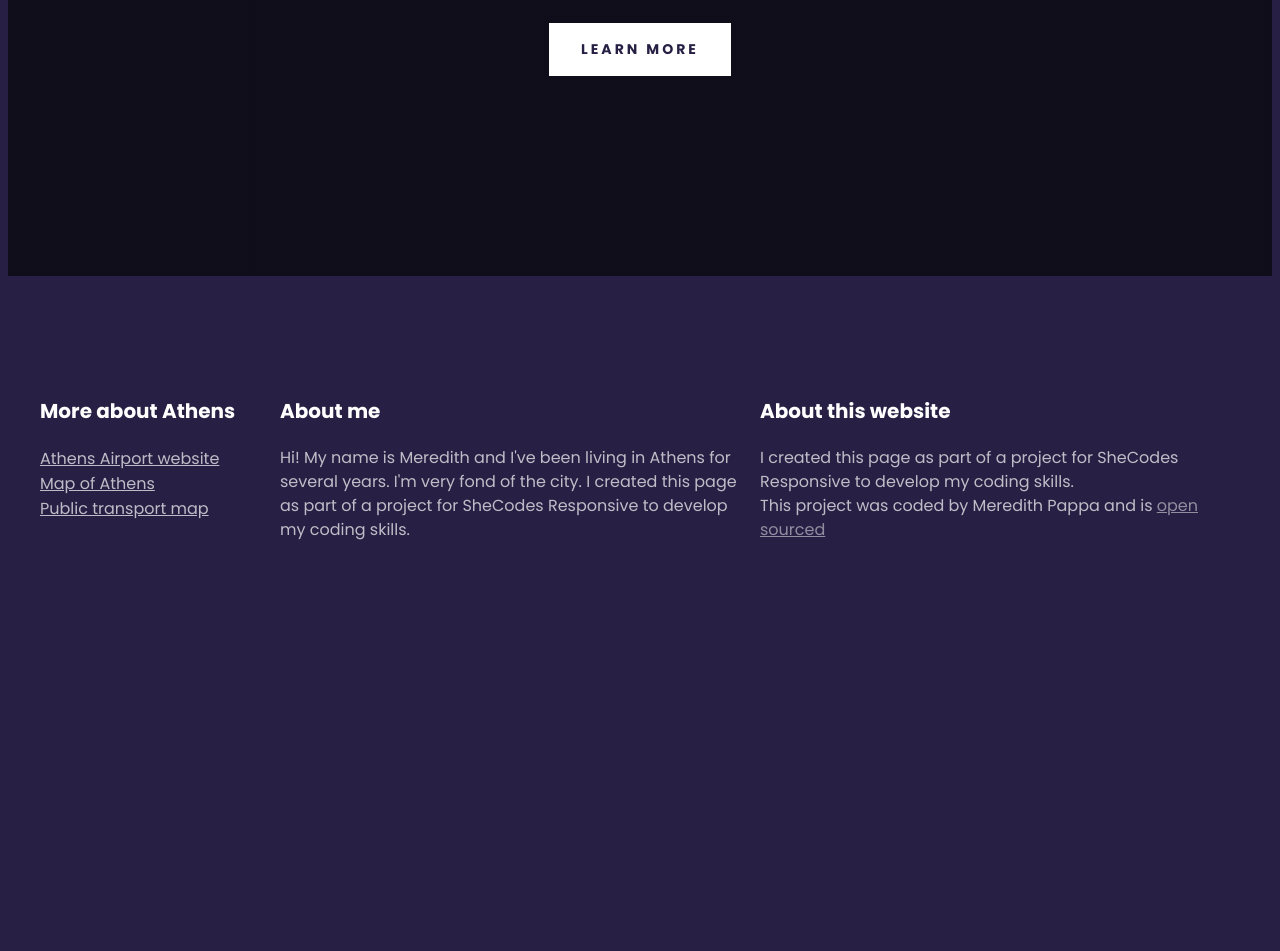
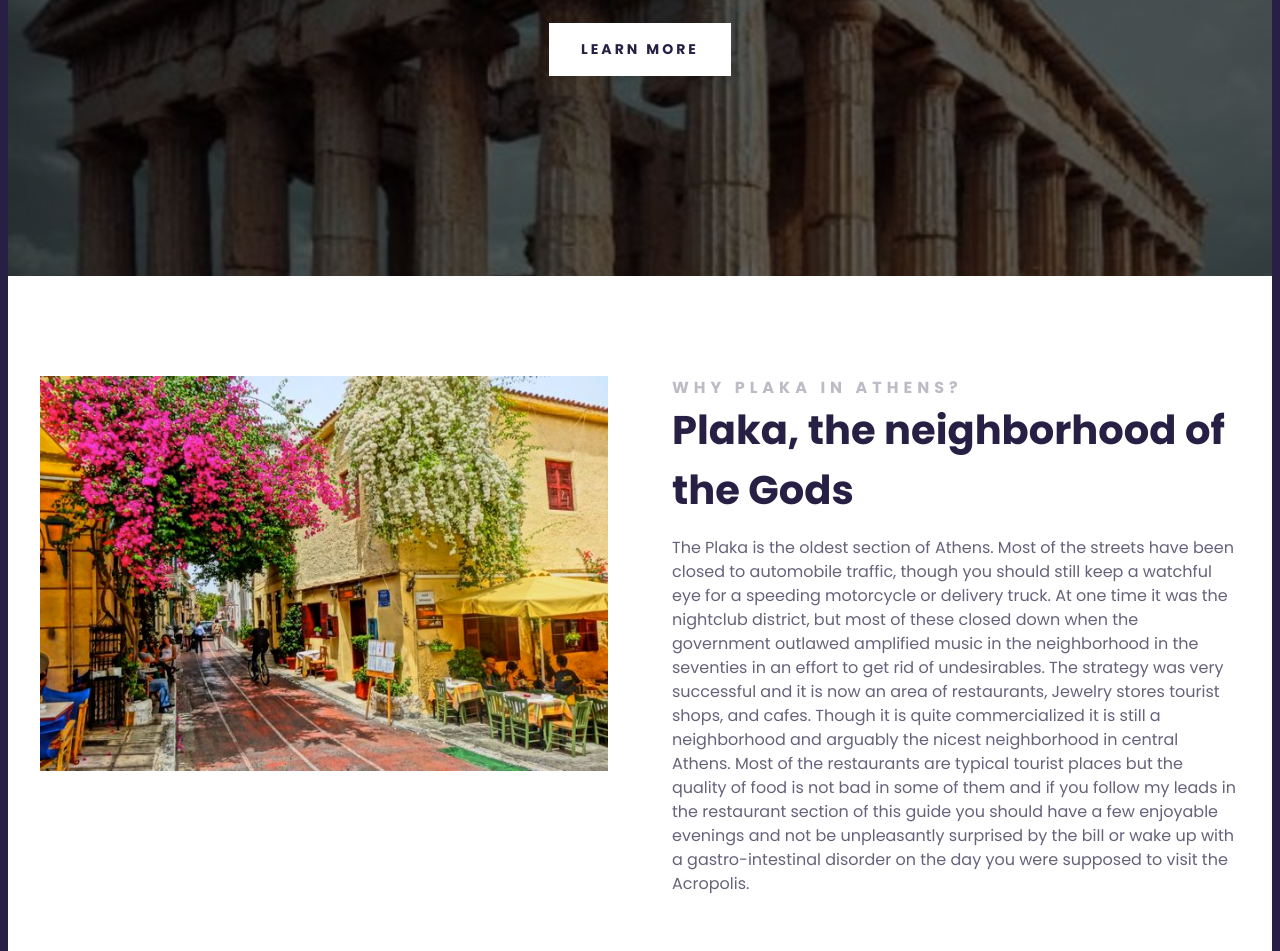
Before and after one commit to meredithpappa/Responsive-Add-On-Project, a plain HTML site: page index.html in a window 1280 px wide. Shown: the part 469-1420 px from the top of the page. Before the commit the page ends 1135 px from the top, so only its background shows below. Drawn offline with Linux system fonts and the light colour scheme.

Commit message:
Added grids

```diff
--- a/index.html
+++ b/index.html
@@ -37,8 +37,35 @@
         <h2>Capital city of Greece</h2>
         <a href="#more">Learn more</a>
       </header>
+      <main>
+        <section class="grid grid-2-columns">
+          <div>
+            <img
+              src="images/athens-plaka.jpg"
+              alt="Plaka neighborhood"
+              class="img-responsive"
+            />
+          </div>
+          <div>
+            <h2>Why Plaka in Athens?</h2>
+            <h3>Plaka, the neighborhood of the Gods</h3>
+            <p>
+              The Plaka is the oldest section of Athens. Most of the streets have been closed to automobile traffic,
+              though you should still keep a watchful eye for a speeding motorcycle or delivery truck. At one time it
+              was the nightclub district, but most of these closed down when the government outlawed amplified music in
+              the neighborhood in the seventies in an effort to get rid of undesirables. The strategy was very
+              successful and it is now an area of restaurants, Jewelry stores tourist shops, and cafes. Though it is
+              quite commercialized it is still a neighborhood and arguably the nicest neighborhood in central Athens.
+              Most of the restaurants are typical tourist places but the quality of food is not bad in some of them and
+              if you follow my leads in the restaurant section of this guide you should have a few enjoyable evenings
+              and not be unpleasantly surprised by the bill or wake up with a gastro-intestinal disorder on the day you
+              were supposed to visit the Acropolis.
+            </p>
+          </div>
+        </section>
+      </main>
       <footer>
-        <section class="grid">
+        <section class="grid grid-3-columns-with-first-narrow">
           <div>
             <h3>More about Athens</h3>
 
--- a/style.css
+++ b/style.css
@@ -10,16 +10,29 @@ body {
 
 .grid {
   display: grid;
+  grid-gap: 64px;
+}
+
+.img-responsive {
+  max-width: 100%;
+}
+
+.grid-2-columns {
+  grid-template-columns: 1fr 1fr;
+}
+
+.grid-3-columns-with-first-narrow {
   grid-template-columns: 1fr 2fr 2fr;
 }
 
 section {
   max-width: 1200px;
   margin: 0 auto;
+  padding: 100px 0;
 }
 
 header {
-  background-image: linear-gradient(rgba(0, 0, 0, 0.6), rgba(0, 0, 0, 0.6)), url("../images/lisbon.png");
+  background-image: linear-gradient(rgba(0, 0, 0, 0.6), rgba(0, 0, 0, 0.6)), url("../images/parthenon.png");
   background-repeat: no-repeat;
   background-size: cover;
   color: white;
@@ -64,13 +77,44 @@ header a {
   background: white;
 }
 
+main {
+  background-color: white;
+}
+
+main h2 {
+  font-weight: 700;
+  font-size: 16px;
+  line-height: 1.5;
+  margin: 0;
+  letter-spacing: 5px;
+  color: #272044;
+  opacity: 0.3;
+  text-transform: uppercase;
+}
+
+main h3 {
+  font-weight: 700;
+  font-size: 40px;
+  line-height: 1.5;
+  color: #272044;
+  margin: 0;
+}
+
+main p {
+  font-style: normal;
+  font-weight: 400;
+  font-size: 16px;
+  line-height: 1.5;
+  color: #272044;
+  opacity: 0.7;
+}
+
 footer {
   color: white;
-  background-image: linear-gradient(rgba(39, 32, 68, 0.9), rgba(39, 32, 68, 0.9)), url("../images/lisbon-footer.png");
+  background-image: linear-gradient(rgba(39, 32, 68, 0.9), rgba(39, 32, 68, 0.9)), url("../images/athens-statues.png");
 
   background-repeat: no-repeat;
   background-size: cover;
-  padding: 100px 0;
 }
 
 footer h3 {
@@ -83,7 +127,6 @@ footer p {
   font-weight: 400;
   font-size: 16px;
   opacity: 0.7;
-  margin-right: 20px;
   line-height: 24px;
 }
 
@@ -118,4 +161,13 @@ footer a {
   header h3 {
     font-size: 12px;
   }
+
+  .grid {
+    grid-template-columns: 1fr;
+    grid-gap: 32px;
+  }
+
+  section {
+    padding: 30px;
+  }
 }
```
Also changed, not shown: images/athens-plaka.jpg (added), images/athens-statues.png (added).
